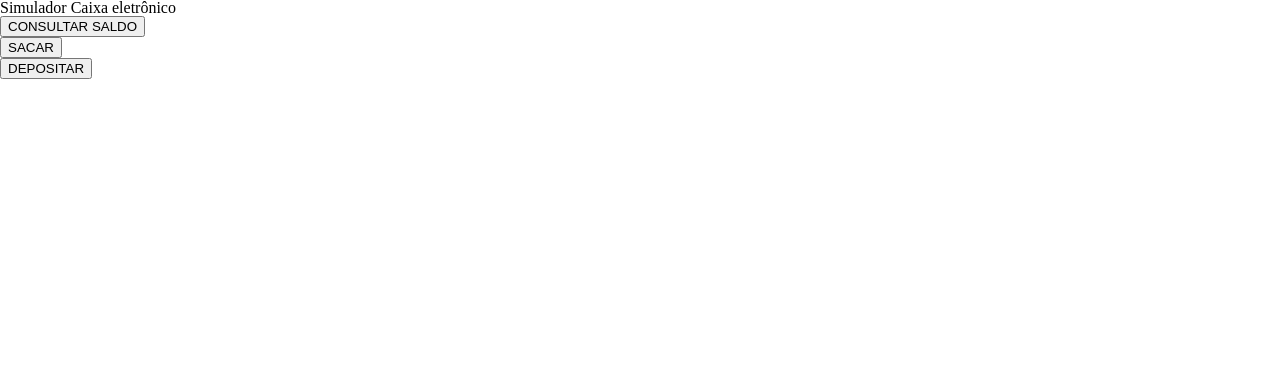
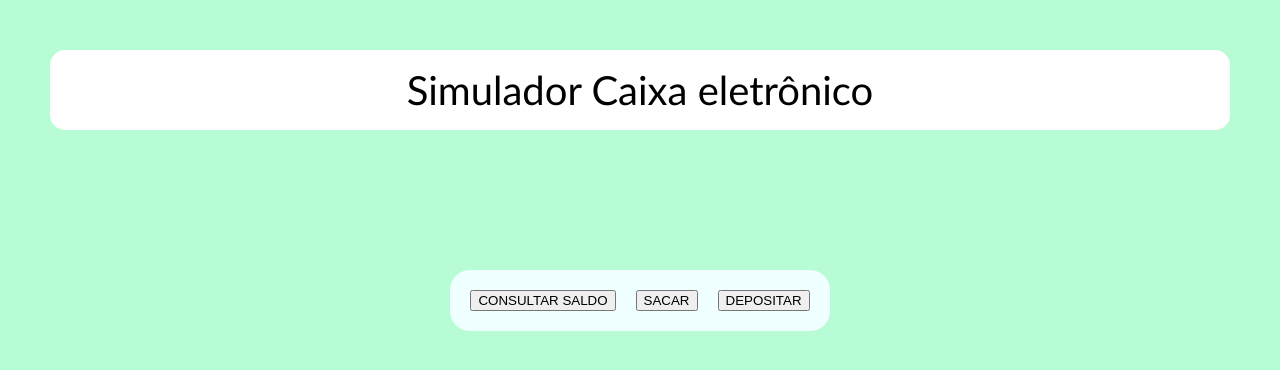
Before and after one commit to leolocs/ATM-Simulator, a plain HTML site: page index.html in a window 1280 px wide. Drawn offline with Linux system fonts and the light colour scheme.

Commit message:
Update index.html

```diff
--- a/index.html
+++ b/index.html
@@ -5,7 +5,7 @@
     <meta name="viewport" content="width=device-width, initial-scale=1.0">
     <title>Prova 13 - Try Catch, Javascript</title>
     <link rel="stylesheet" href="./reset.css">
-    <link rel="stylesheet" href="./style-prova13.css">
+    <link rel="stylesheet" href="./style.css">
 </head>
 <body>
     <header>
```
